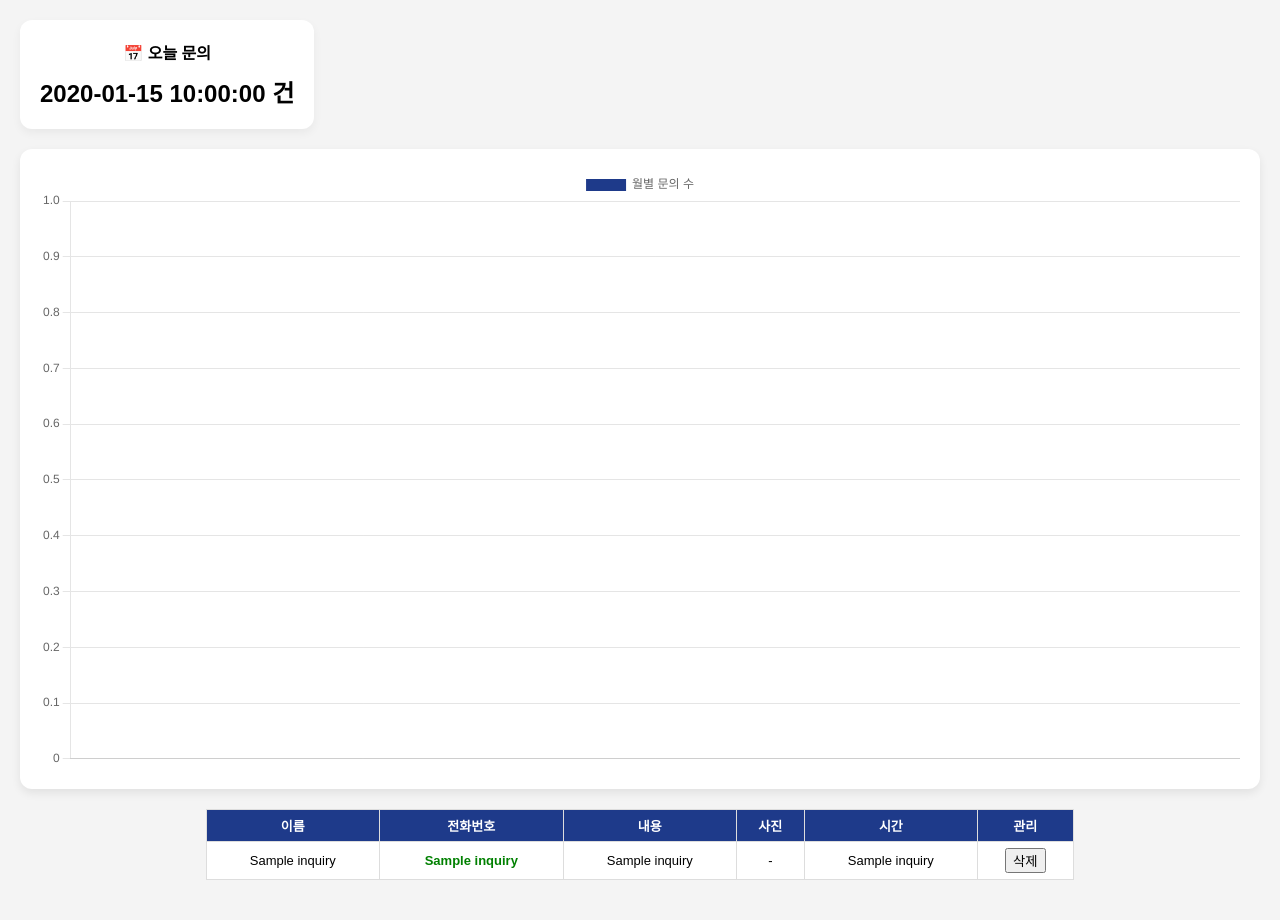
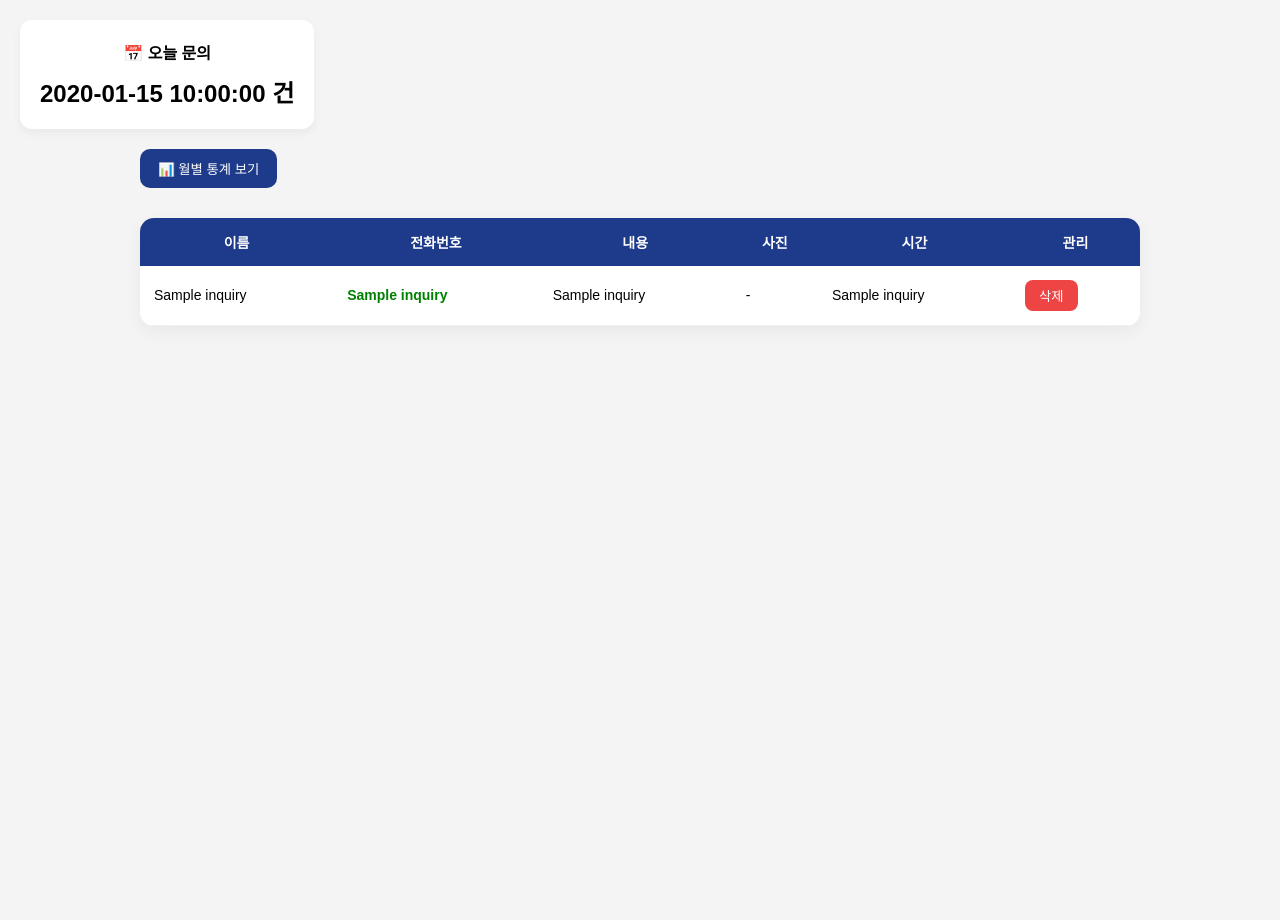
Before and after one commit to hhaening818/sash-company, a Flask app: template templates/admin.html in a window 1280 px wide. Shown: the part 109-1029 px from the top of the page. After the commit the page ends 420 px from the top, so only its background shows below. Run offline with Flask 3, Linux system fonts and the light colour scheme; the template is opened without the code that fills it: most values are stand-ins (such as "Sample title", 1, 10 or a date in 2020); some libraries are stand-ins or nearby versions.

Commit message:
어떤데

```diff
--- a/templates/admin.html
+++ b/templates/admin.html
@@ -11,6 +11,19 @@ body {
     background:#f4f4f4;
     padding:20px;
     margin:0;
+}
+
+button {
+    background: #ef4444;
+    color: white;
+    border: none;
+    padding: 6px 14px;
+    border-radius: 8px;
+    cursor: pointer;
+}
+
+button:hover {
+    background: #dc2626;
 }
 
 .top-bar {
@@ -35,25 +48,38 @@ body {
 
 /* 기본 테이블 */
 table {
-    width:70%;              /* ← 100% → 70%로 변경 */
-    margin:20px auto;       /* 가운데 정렬 */
-    border-collapse:collapse;
-    background:white;
-    font-size:13px;         /* 글자 조금 줄이기 */
+    width: 100%;
+    max-width: 1000px;
+    margin: 30px auto;
+    border-collapse: collapse;
+    background: white;
+    border-radius: 14px;
+    overflow: hidden;
+    box-shadow: 0 6px 18px rgba(0,0,0,0.05);
+    font-size: 14px;
 }
 
-
-th, td {
-    padding:6px 8px;        /* 여백 줄이기 */
-    border:1px solid #ddd;
-    text-align:center;
-    font-size:13px;
+th {
+    background: #1e3a8a;
+    color: white;
+    padding: 14px;
+    font-weight: 600;
 }
 
+td {
+    padding: 14px;
+    border-bottom: 1px solid #f0f0f0;
+}
 
-th {
-    background:#1e3a8a;
-    color:white;
+tr:hover {
+    background: #f8fafc;
+}
+
+img {
+    width: 60px;
+    height: 60px;
+    object-fit: cover;
+    border-radius: 10px;
 }
 
 a.call {
@@ -156,13 +182,33 @@ a.delete {
     font-weight:bold;
     margin:10px 0 0;
 }
+.chart-wrapper {
+    max-width: 1000px;
+    margin: 20px auto;
+}
+
+.toggle-btn {
+    background:#1e3a8a;
+    color:white;
+    padding:10px 18px;
+    border-radius:10px;
+    border:none;
+    cursor:pointer;
+    font-weight:500;
+}
+
+.toggle-btn:hover {
+    background:#16327a;
+}
+
 .chart-box {
+    margin-top:20px;
     background:white;
     padding:20px;
-    border-radius:12px;
-    box-shadow:0 4px 10px rgba(0,0,0,0.08);
-    margin-bottom:20px;
+    border-radius:14px;
+    box-shadow:0 4px 12px rgba(0,0,0,0.05);
 }
+
 
 </style>
 </head>
@@ -181,8 +227,14 @@ a.delete {
     </div>
 </div>
 
-<div class="chart-box">
-    <canvas id="monthlyChart"></canvas>
+<div class="chart-wrapper">
+    <button class="toggle-btn" onclick="toggleChart()">
+        📊 월별 통계 보기
+    </button>
+
+    <div id="chartArea" class="chart-box" style="display:none;">
+        <canvas id="monthlyChart"></canvas>
+    </div>
 </div>
 
 <table>
@@ -276,8 +328,13 @@ if (chartDataEl) {
         });
     }
 }
+
+function toggleChart() {
+    const area = document.getElementById("chartArea");
+    area.style.display =
+        area.style.display === "none" ? "block" : "none";
+}
+
 </script>
-
-
 </body>
 </html>
```
